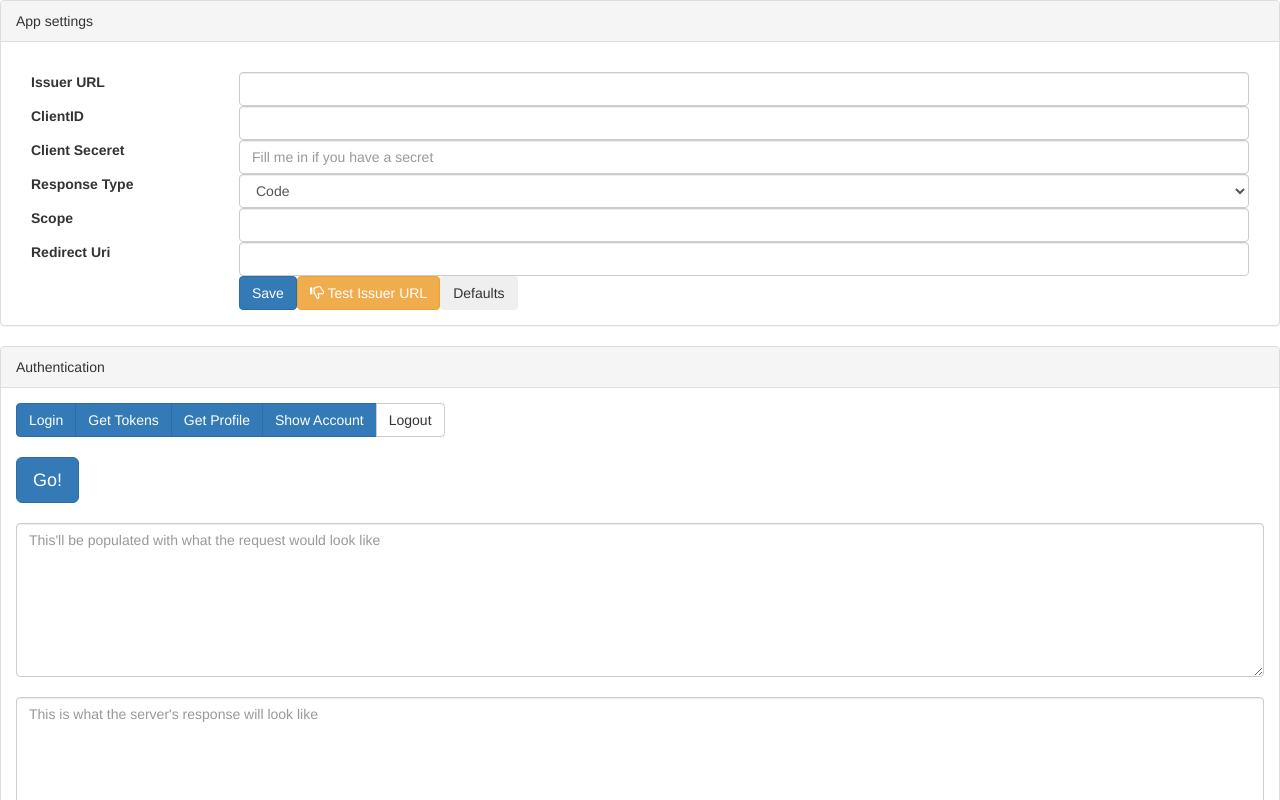
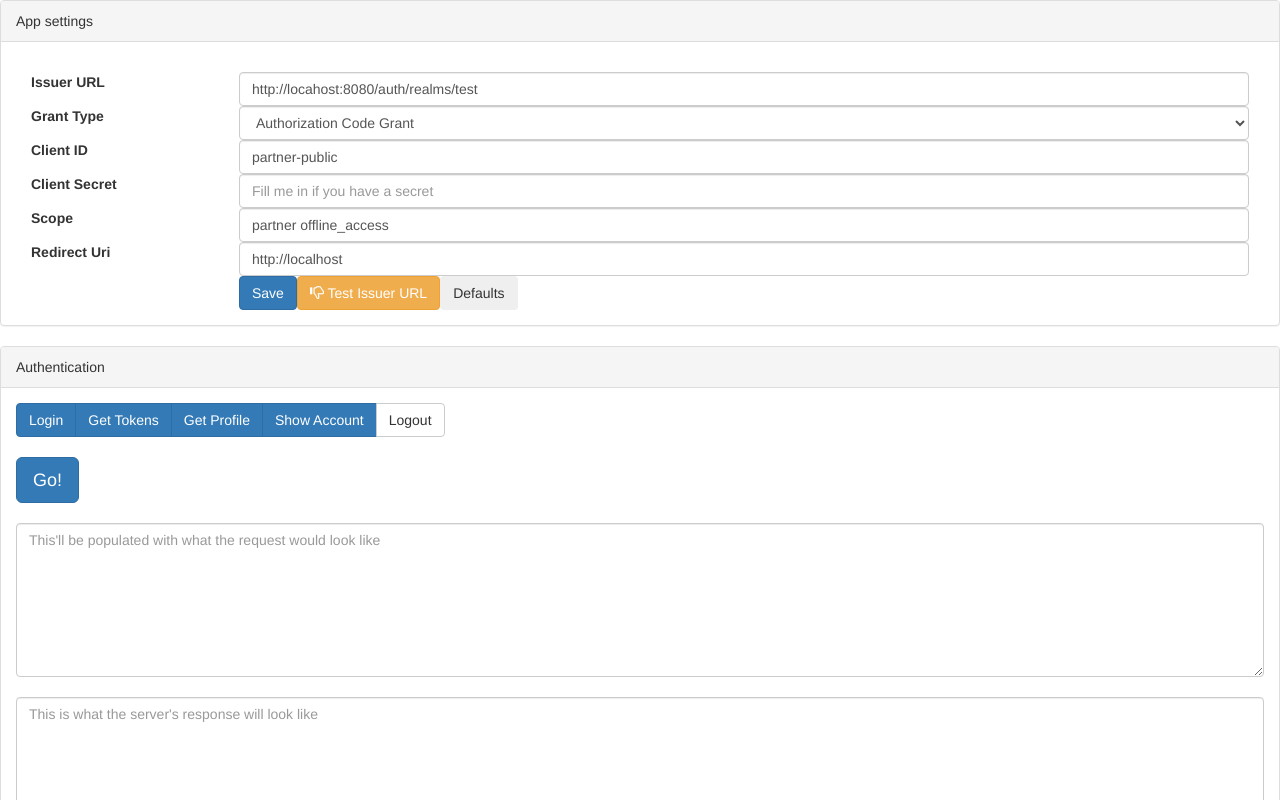
Before and after one commit to VirginPulsePublic/openid-connect-tool, a Vue app: page / in a window 1280 px wide. Shown: the top 800 px of the page. Built offline with nearby package versions, Linux system fonts and the light colour scheme.

Commit message:
Add default values to UI

```diff
--- a/package.json
+++ b/package.json
@@ -16,8 +16,8 @@
   "dependencies": {
     "bootstrap": "^3.3.7",
     "font-awesome": "^4.7.0",
-    "js-cookie": "^2.1.4",
     "jwt-node-decoder": "^0.0.4",
+    "lodash": "^4.17.4",
     "vue": "^2.4.2",
     "vue-router": "^2.7.0"
   },
--- a/src/App.vue
+++ b/src/App.vue
@@ -6,7 +6,6 @@
 </template>
 
 <script>
-
 import AppSettings from '@/components/AppSettings'
 import ResultsPanel from '@/components/ResultsPanel'
 
--- a/src/components/AppSettings.vue
+++ b/src/components/AppSettings.vue
@@ -11,33 +11,53 @@
               Issuer URL
             </label>
             <div class="col-sm-10">
-              <input id="authority" class="form-control" type="text" name="authority">
+              <input id="authority" class="form-control" type="text" name="authority" v-model="authority">
+            </div>
+          </div>
+          <div class="form-group">
+            <label for="grant_type" class="col-md-2 control-label">
+              Grant Type
+            </label>
+            <div class="col-md-10">
+              <select id="grant_type" class="form-control" name="grant_type" v-model="grant_type">
+                <option value="code">Authorization Code Grant</option>
+                <option value="password">Resource Owner Password Credentials Grant</option>
+                <option value="client_credentials">Client Credentials Grant</option>
+              </select>
+            </div>
+          </div>
+          <div v-show="grant_type === 'password'">
+            <div class="form-group">
+              <label for="username" class="col-md-2 control-label">
+                Username
+              </label>
+              <div class="col-md-10">
+                <input id="username" class="form-control" type="text" name="username" placeholder="Username you want to login with" v-model="username">
+              </div>
+            </div>
+            <div class="form-group">
+              <label for="password" class="col-md-2 control-label">
+                Password
+              </label>
+              <div class="col-md-10">
+                <input id="password" class="form-control" type="password" name="password" v-model="password">
+              </div>
             </div>
           </div>
           <div class="form-group">
             <label for="client_id" class="col-md-2 control-label">
-              ClientID
+              Client ID
             </label>
             <div class="col-md-10">
-              <input id="client_id" class="form-control" type="text" name="client_id" value="">
+              <input id="client_id" class="form-control" type="text" name="client_id" v-model="client_id">
             </div>
           </div>
           <div class="form-group">
             <label for="client_secret" class="col-md-2 control-label">
-              Client Seceret
+              Client Secret
             </label>
             <div class="col-md-10">
-                <input id="client_secret" class="form-control" type="text" name="client_secret" placeholder="Fill me in if you have a secret">
-            </div>
-          </div>
-          <div class="form-group">
-            <label for="response_type" class="col-md-2 control-label">
-              Response Type
-            </label>
-            <div class="col-md-10">
-              <select id="response_type" class="form-control" name="response_type">
-                <option value="code">Code</option>
-              </select>
+                <input id="client_secret" class="form-control" type="text" name="client_secret" placeholder="Fill me in if you have a secret" v-model="client_secret">
             </div>
           </div>
           <div class="form-group">
@@ -45,7 +65,7 @@
               Scope
             </label>
             <div class="col-md-10">
-                <input id="scope" class="form-control" type="text" name="scope" value="">
+              <input id="scope" class="form-control" type="text" name="scope" v-model="scope">
             </div>
           </div>
           <div class="form-group">
@@ -53,7 +73,7 @@
               Redirect Uri
             </label>
             <div class="col-md-10">
-                  <input id="redirect_uri"  class="form-control" type="text" name="redirect_uri" value="">
+                <input id="redirect_uri"  class="form-control" type="text" name="redirect_uri" v-model="redirect_uri">
             </div>
           </div>
           <div class="form-group">
@@ -78,12 +98,30 @@
 
 <script>
 // import Cookie from 'js-cookie'
+import merge from 'lodash/merge'
+
+let defaultSettings = {
+  authority: 'http://locahost:8080/auth/realms/test',
+  grant_type: 'code',
+  client_id: 'partner-public',
+  scope: 'partner offline_access',
+  redirect_uri: window.location.protocol + '//' + window.location.host
+}
 
 export default {
   name: 'app-settings',
   data () {
-    return {
-    }
+    let settings = merge({
+      authority: '',
+      grant_type: 'code',
+      username: '',
+      password: '',
+      client_id: '',
+      client_secret: '',
+      scope: '',
+      redirect_uri: ''
+    }, defaultSettings)
+    return settings
   }
 }
 </script>
--- a/src/main.js
+++ b/src/main.js
@@ -2,7 +2,7 @@ import Vue from 'vue'
 import App from './App'
 // import router from './router'
 
-import '../node_modules/bootstrap/dist/css/bootstrap.css'
+import 'bootstrap/dist/css/bootstrap.css'
 
 Vue.config.productionTip = false
 
```
Also changed, not shown: 2 other files (tests, documents, lock files or other folders). Lines whose indentation alone changed are shown as unchanged.
